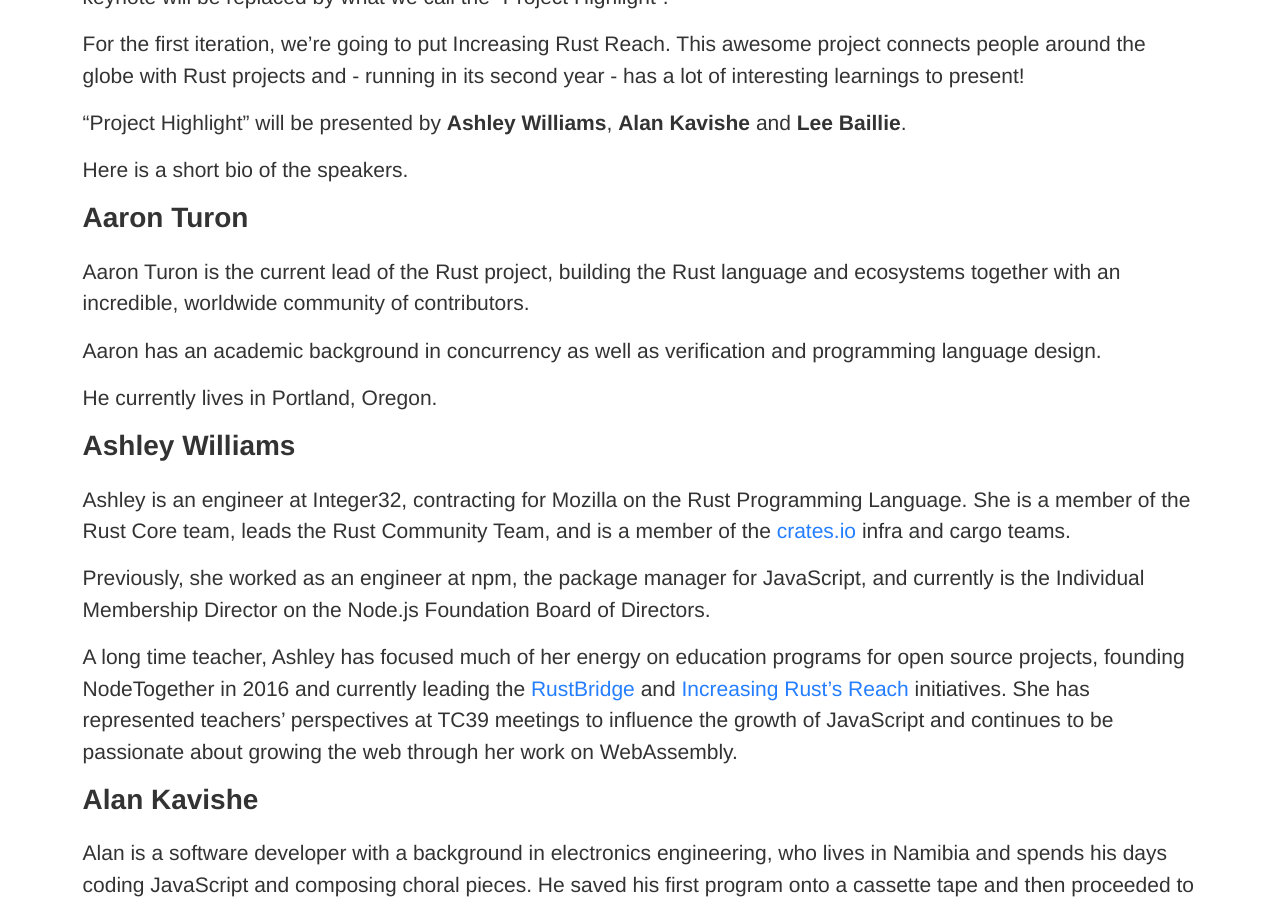
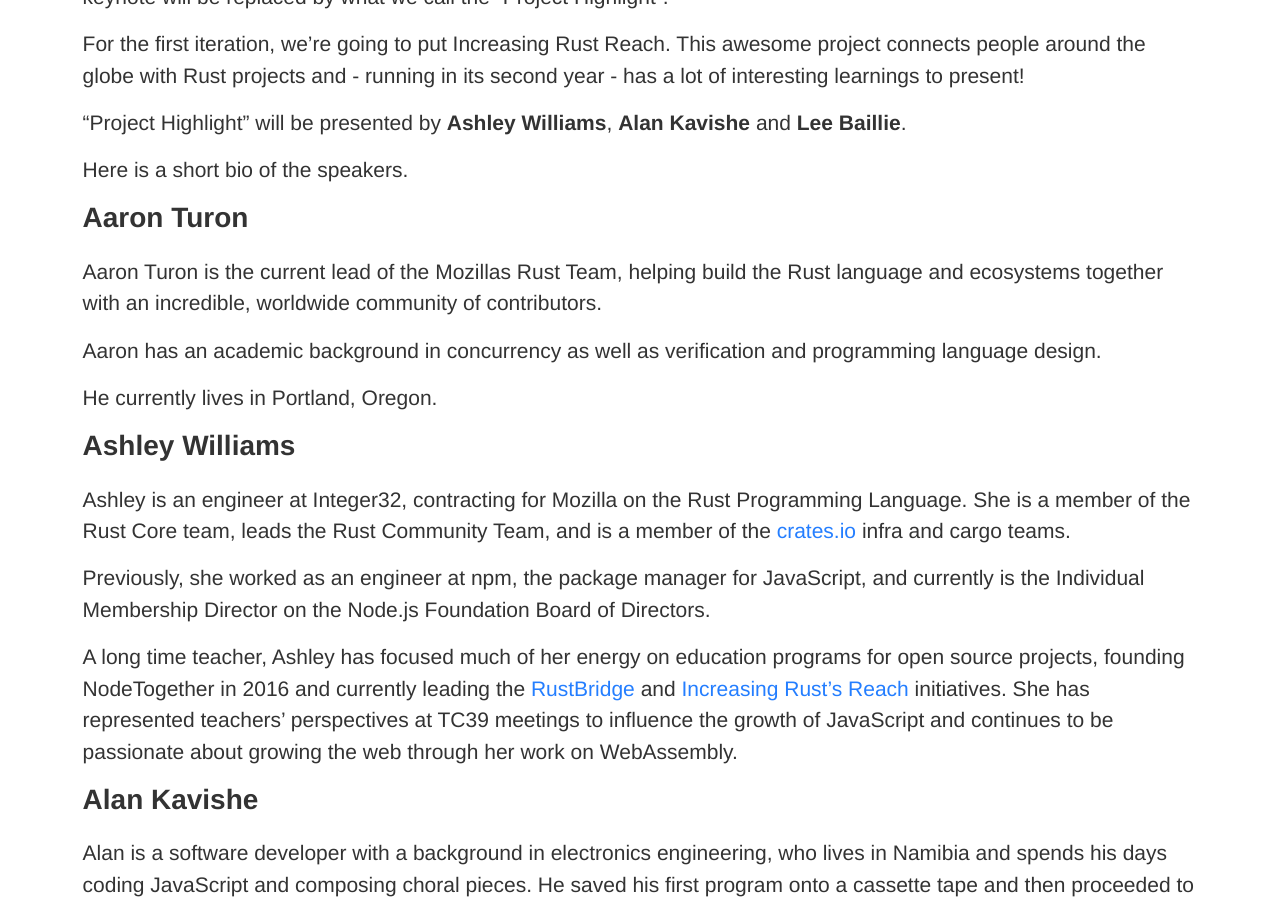
Before and after one commit to RustFestEU/blog.rustfest.eu, a Jekyll site: the page built from _posts/2018-09-29-cfp-in-progress.md, in a window 1280 px wide and 900 px high, scrolled down 1371 px. Built offline with Jekyll 4.4.1, drawn with Linux system fonts in a browser that asks for light colours.

Commit message:
Change wording slightly

```diff
--- a/_posts/2018-09-29-cfp-in-progress.md
+++ b/_posts/2018-09-29-cfp-in-progress.md
@@ -44,7 +44,7 @@
 
 ### Aaron Turon
 
-Aaron Turon is the current lead of the Rust project, building the Rust language and ecosystems together with an
+Aaron Turon is the current lead of the Mozillas Rust Team, helping build the Rust language and ecosystems together with an
 incredible, worldwide community of contributors.
 
 Aaron has an academic background in concurrency as well as verification and programming language design.
```
